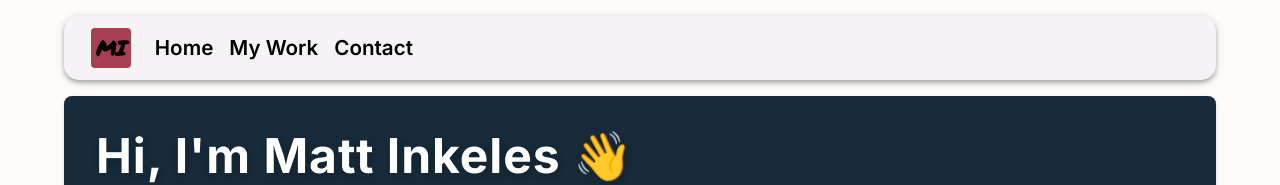
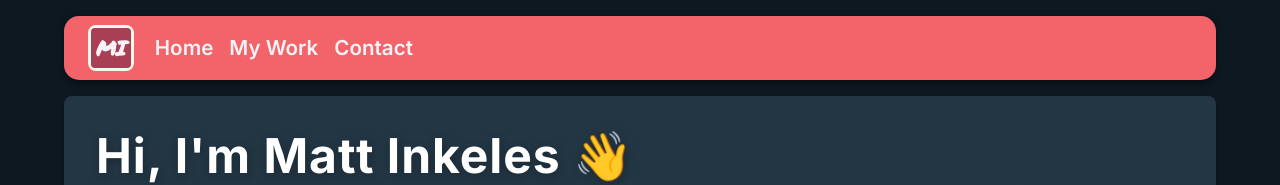
Before and after one commit to mattink37/web-portfolio-2025, a React (Vite) app: page / in a window 1280 px wide. Shown: the top 185 px of the page. Built offline with nearby package versions, Linux system fonts and the light colour scheme; no server answers.

Commit message:
force dark mode until other theme is implemented

```diff
--- a/src/themes/AppThemeProvider.tsx
+++ b/src/themes/AppThemeProvider.tsx
@@ -1,5 +1,4 @@
 import { ThemeProvider, createTheme, responsiveFontSizes } from '@mui/material/styles';
-import { useAppSelector } from '@/app/store';
 import { PaletteMode } from '@mui/material';
 import React from 'react';
 
@@ -87,7 +86,7 @@ declare module '@mui/material/Typography' {
   }
 }
 export const AppThemeProvider: React.FC<Props> = ({ children }) => {
-  const mode = useAppSelector((state) => state.user.mode);
+  const mode = 'dark' //useAppSelector((state) => state.user.mode); remove this line when you implement the mode toggle
   const theme = responsiveFontSizes(
     createTheme({
       palette: {
```
